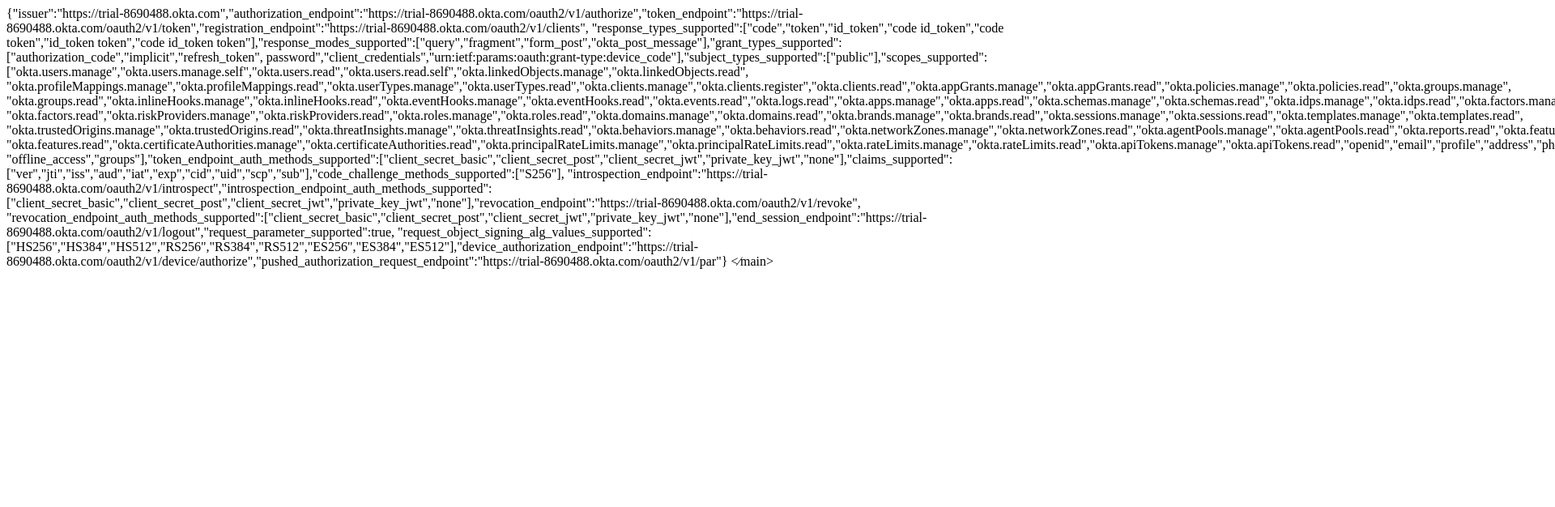
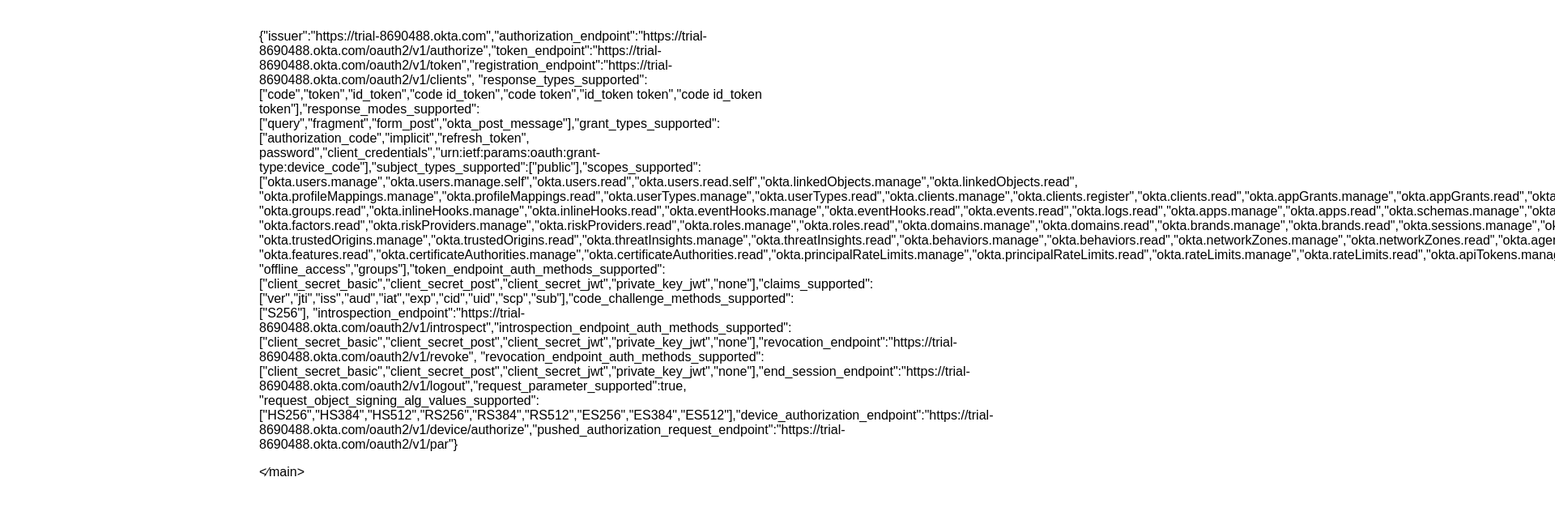
Before and after one commit to zoemarin/my-first-static-web-app, a website: page src/index.html in a window 1280 px wide. Shown: the top 626 px of the page at 81% size, 1920 px wide, since content can reach past the window. Drawn offline with Linux system fonts and the light colour scheme.

Commit message:
Update index.html

```diff
--- a/src/index.html
+++ b/src/index.html
@@ -3,11 +3,15 @@
 
 <head>
   <meta charset="UTF-8">
+  <meta name="viewport" content="width=device-width, initial-scale=1.0">
+  <link rel="stylesheet" href="styles.css">
+  <title>Vanilla JavaScript App</title>
+  <title>Zoé app</title>
 </head>
 
 <body>
    <main>
-     <par>
+     <p>
         {"issuer":"https://trial-8690488.okta.com","authorization_endpoint":"https://trial-8690488.okta.com/oauth2/v1/authorize","token_endpoint":"https://trial-8690488.okta.com/oauth2/v1/token","registration_endpoint":"https://trial-8690488.okta.com/oauth2/v1/clients",
        "response_types_supported":["code","token","id_token","code id_token","code token","id_token token","code id_token token"],"response_modes_supported":["query","fragment","form_post","okta_post_message"],"grant_types_supported":["authorization_code","implicit","refresh_token",
        password","client_credentials","urn:ietf:params:oauth:grant-type:device_code"],"subject_types_supported":["public"],"scopes_supported":["okta.users.manage","okta.users.manage.self","okta.users.read","okta.users.read.self","okta.linkedObjects.manage","okta.linkedObjects.read",
@@ -20,7 +24,7 @@
        "introspection_endpoint":"https://trial-8690488.okta.com/oauth2/v1/introspect","introspection_endpoint_auth_methods_supported":["client_secret_basic","client_secret_post","client_secret_jwt","private_key_jwt","none"],"revocation_endpoint":"https://trial-8690488.okta.com/oauth2/v1/revoke",
        "revocation_endpoint_auth_methods_supported":["client_secret_basic","client_secret_post","client_secret_jwt","private_key_jwt","none"],"end_session_endpoint":"https://trial-8690488.okta.com/oauth2/v1/logout","request_parameter_supported":true,
        "request_object_signing_alg_values_supported":["HS256","HS384","HS512","RS256","RS384","RS512","ES256","ES384","ES512"],"device_authorization_endpoint":"https://trial-8690488.okta.com/oauth2/v1/device/authorize","pushed_authorization_request_endpoint":"https://trial-8690488.okta.com/oauth2/v1/par"}
-     </par>
+     </p>
    <∕main>
 </body>
 
```
